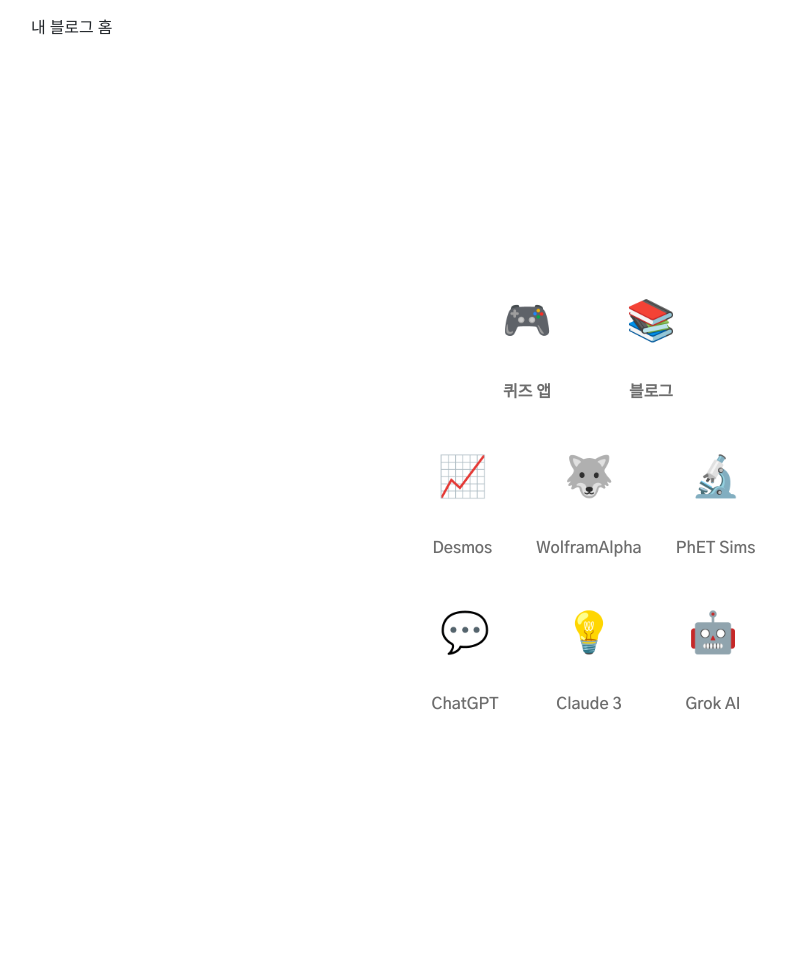
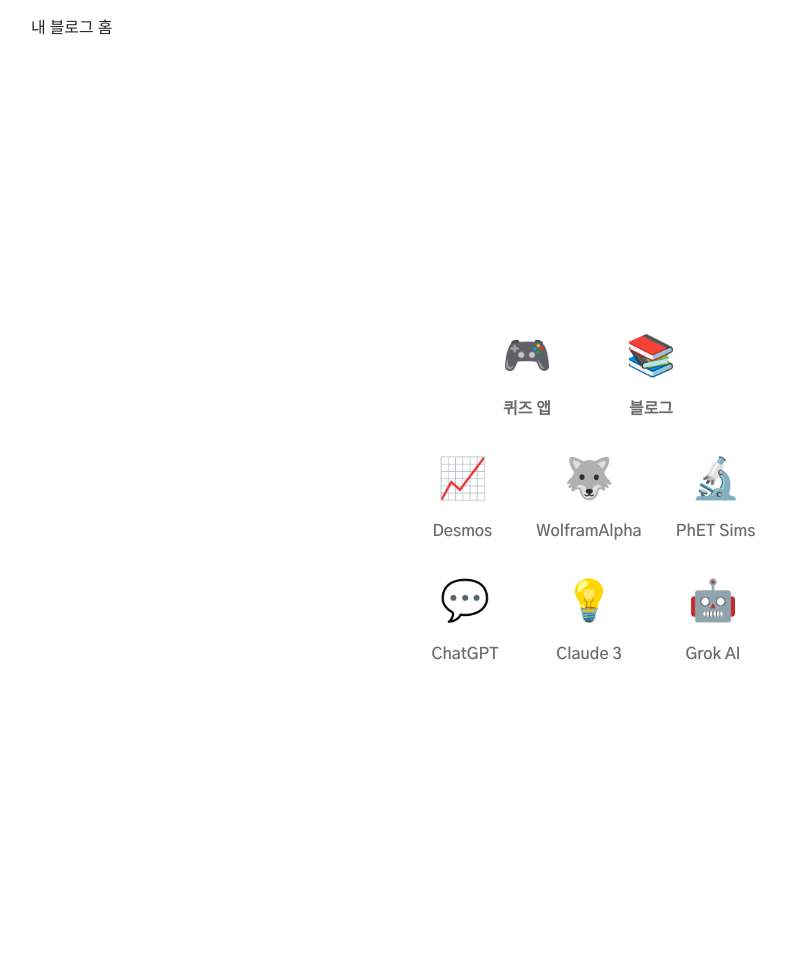
Before and after one commit to randomwalk1225/randomwalk1225.github.io, a Jekyll site: the page built from index.html, in a window 1280 px wide. Shown: the whole page, without its empty margins (51-837 px from the left). Built offline with Jekyll 4.4.1, drawn with Linux system fonts in a browser that asks for light colours.

Commit message:
깨진 메인 페이지 회복

```diff
--- a/index.html
+++ b/index.html
@@ -26,7 +26,7 @@
   /* 3) 아이콘 스타일: 크기, 배경 원, 중앙 정렬 */
   .homepage-shortcut-icon-img {
     width: 100px;
-    height: 100px;
+    height: 70px;
     background-color: rgba(255, 255, 255, 0.2);
     border-radius: 50%;
     display: flex;
@@ -34,7 +34,7 @@
     justify-content: center;
     font-size: 2.5rem;       /* 이모지·아이콘 자체 크기 */
     transition: background-color 0.3s ease;
-    margin: 0 auto 0.5rem;   /* 아래 텍스트와 여백 */
+    margin: 0 auto 0.3rem;   /* 아래 텍스트와 여백 */
   }
   .homepage-shortcut-link:hover .homepage-shortcut-icon-img {
     background-color: rgba(255, 255, 255, 0.35);
@@ -43,7 +43,7 @@
   /* 4) 텍스트 크기 & 색상 */
   .homepage-shortcut-link span {
     display: block;
-    font-size: 1.0rem;     /* 약 3단계 크기 */
+    font-size: 1.0rem;     /* 약 2단계 크기 */
     font-weight: 600;
     color:rgb(109, 109, 109);         /* 어두운 배경에 대비 */
   }
```
